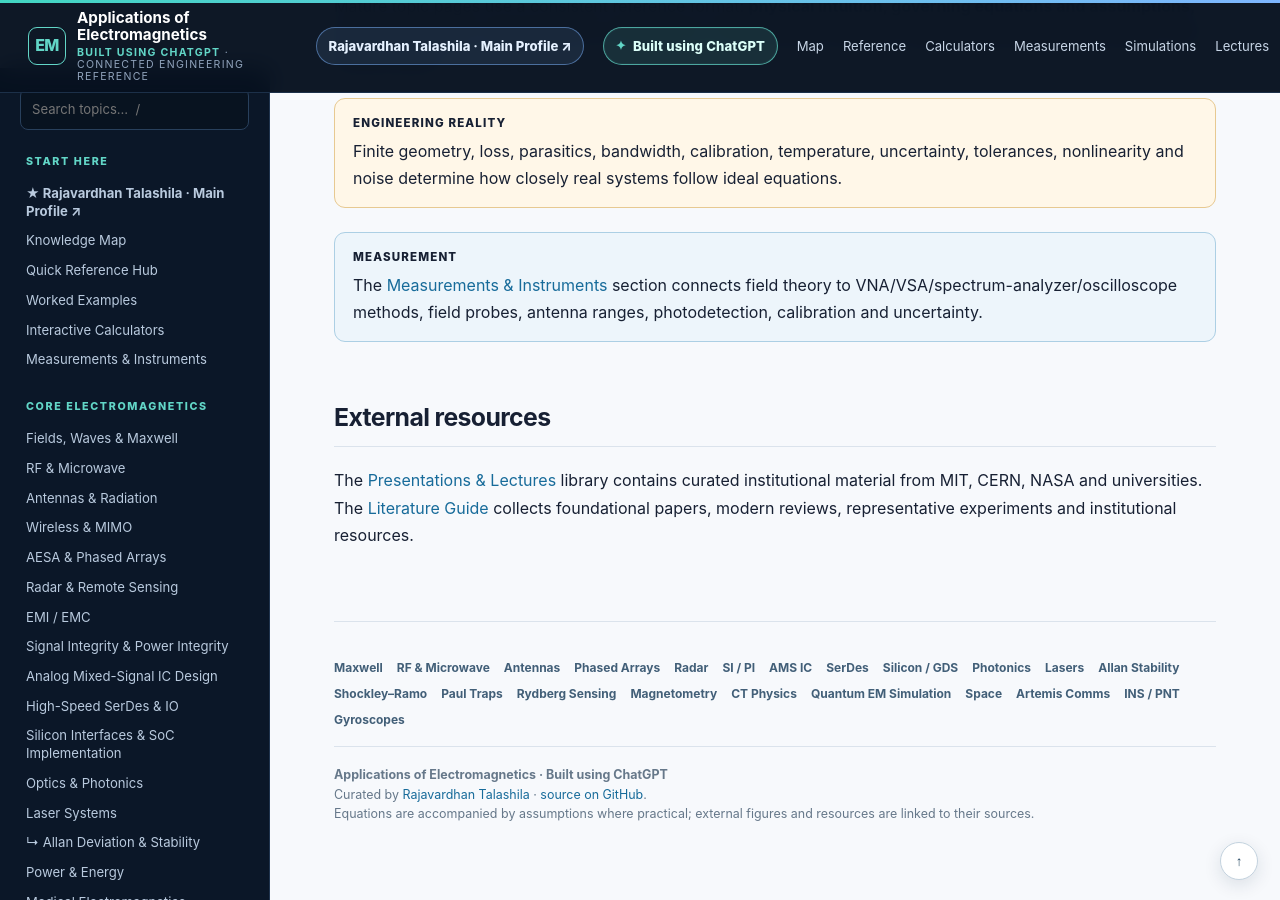
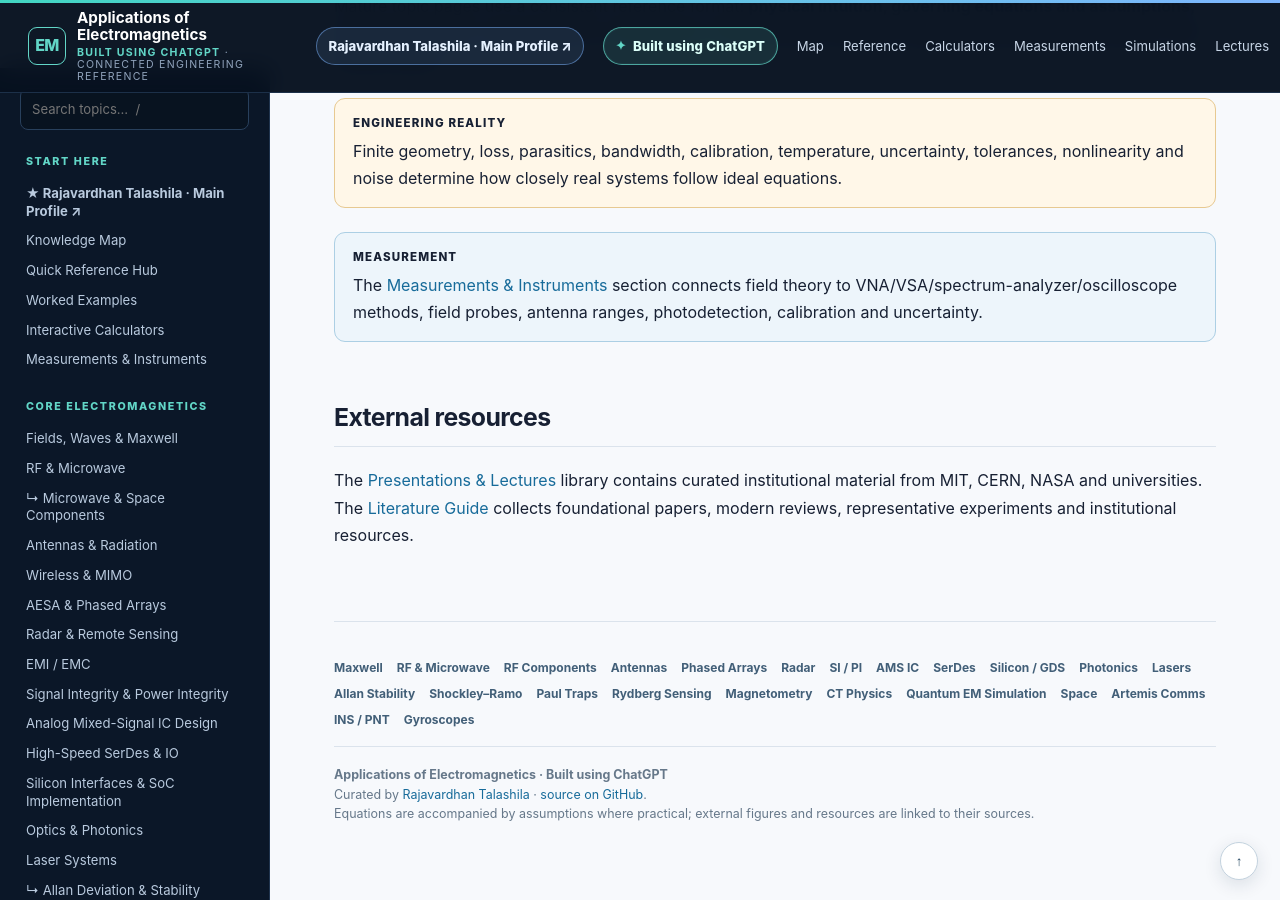
Before and after one commit to RajavardhanT/Electromagnetics_Applications, a Jekyll site: the page built from index.md, in a window 1280 px wide and 900 px high, scrolled down 5946 px. Built offline with Jekyll 4.4.1, drawn with Linux system fonts in a browser that asks for light colours.

Commit message:
Add microwave space components to navigation

```diff
--- a/_layouts/default.html
+++ b/_layouts/default.html
@@ -74,6 +74,7 @@
       <div class="sidebar-title">CORE ELECTROMAGNETICS</div>
       <a href="{{ '/foundations/' | relative_url }}">Fields, Waves & Maxwell</a>
       <a href="{{ '/rf-microwave/' | relative_url }}">RF & Microwave</a>
+      <a href="{{ '/microwave-space-components/' | relative_url }}">↳ Microwave & Space Components</a>
       <a href="{{ '/antennas/' | relative_url }}">Antennas & Radiation</a>
       <a href="{{ '/wireless/' | relative_url }}">Wireless & MIMO</a>
       <a href="{{ '/aesa/' | relative_url }}">AESA & Phased Arrays</a>
@@ -138,6 +139,7 @@
         <nav class="footer-topics" aria-label="Technical topic index">
           <a href="{{ '/foundations/' | relative_url }}">Maxwell</a>
           <a href="{{ '/rf-microwave/' | relative_url }}">RF & Microwave</a>
+          <a href="{{ '/microwave-space-components/' | relative_url }}">RF Components</a>
           <a href="{{ '/antennas/' | relative_url }}">Antennas</a>
           <a href="{{ '/aesa/' | relative_url }}">Phased Arrays</a>
           <a href="{{ '/radar/' | relative_url }}">Radar</a>
```
